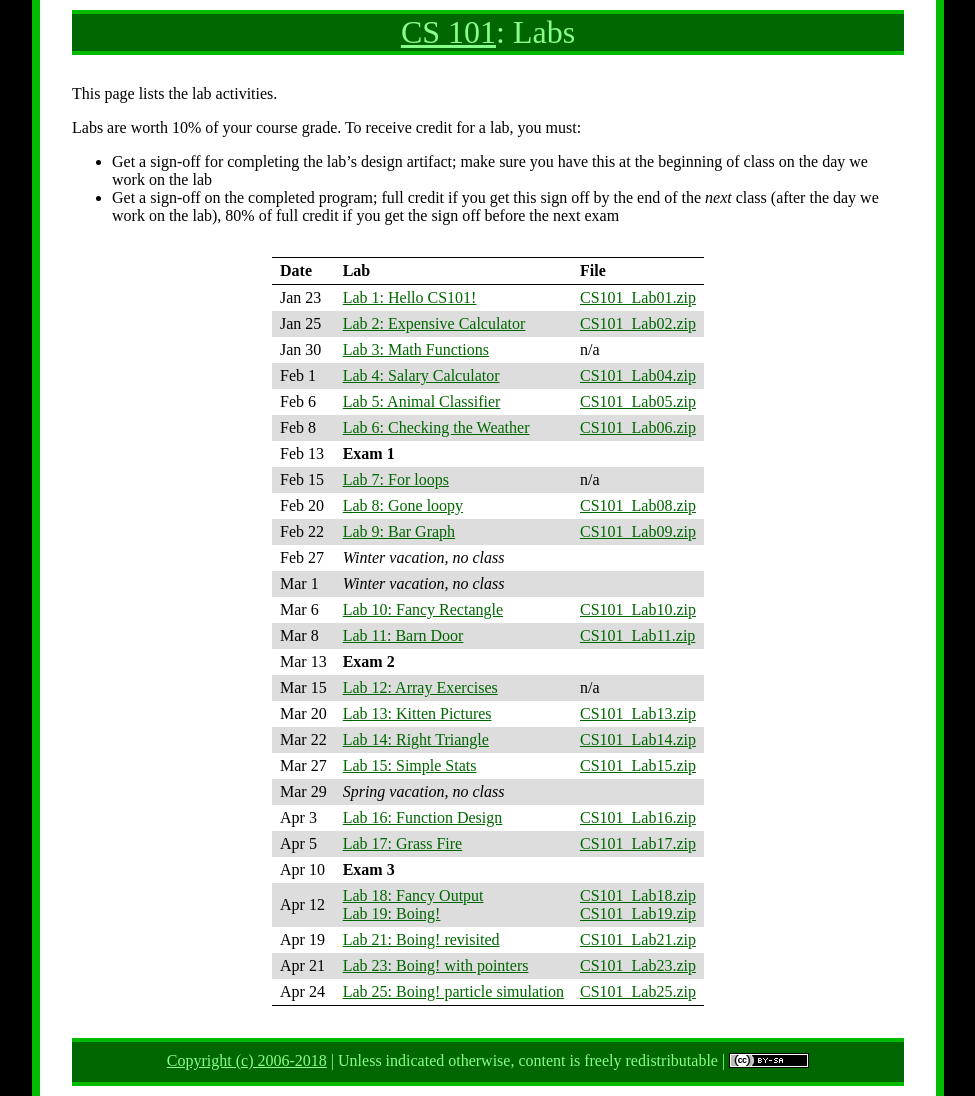
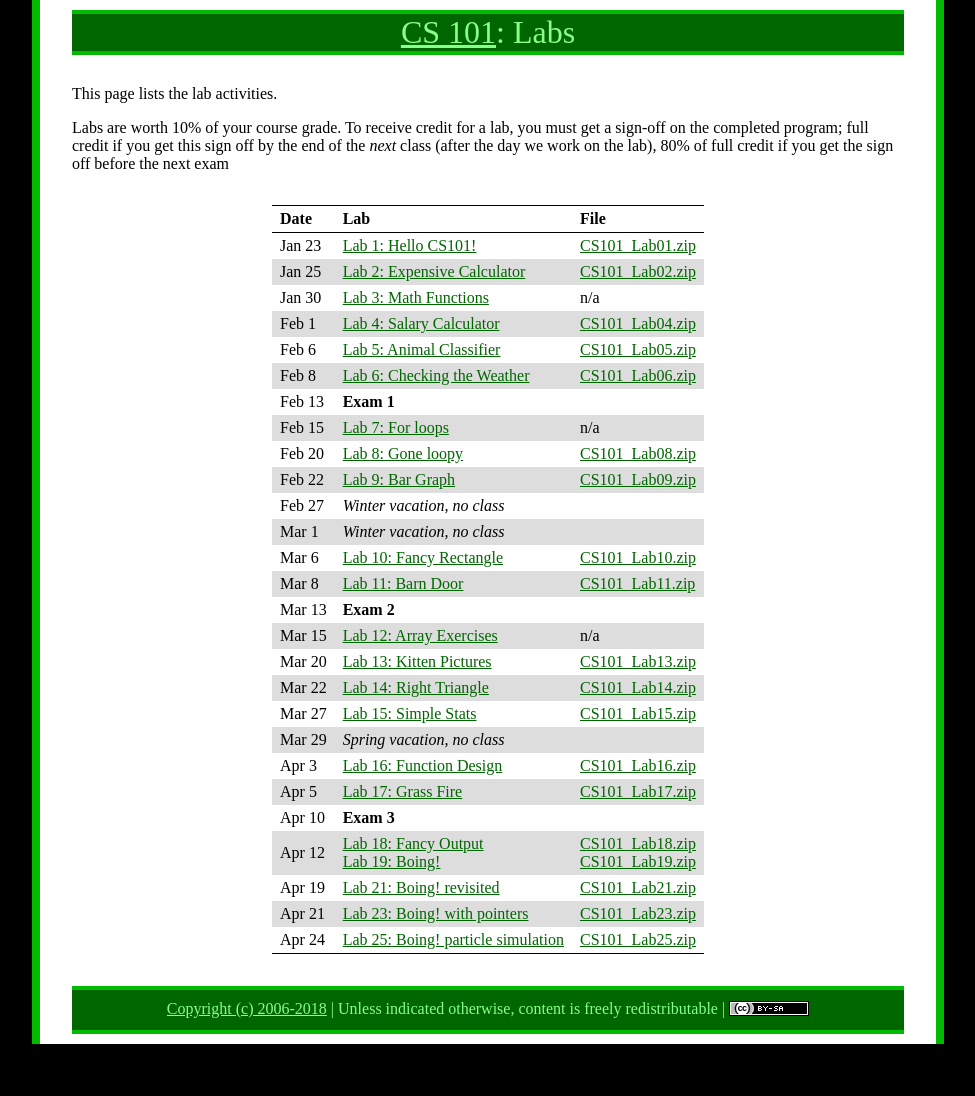
Before and after one commit to ycpcs/cs101-spring2018, a Jekyll site: the page built from labs/index.md, in a window 1280 px wide. Shown: the whole page, without its empty margins (152-1127 px from the left). Built offline with Jekyll 4.4.1, drawn with Linux system fonts in a browser that asks for light colours; after the commit the page ends 1044 px from its top, so only the background shows below that.

Commit message:
sign-off on design artifact no longer required

```diff
--- a/labs/index.md
+++ b/labs/index.md
@@ -5,10 +5,7 @@ title: "Labs"
 
 This page lists the lab activities.
 
-Labs are worth 10% of your course grade.  To receive credit for a lab, you must:
-
-* Get a sign-off for completing the lab's design artifact; make sure you have this at the beginning of class on the day we work on the lab
-* Get a sign-off on the completed program; full credit if you get this sign off by the end of the *next* class (after the day we work on the lab), 80% of full credit if you get the sign off before the next exam
+Labs are worth 10% of your course grade.  To receive credit for a lab, you must get a sign-off on the completed program; full credit if you get this sign off by the end of the *next* class (after the day we work on the lab), 80% of full credit if you get the sign off before the next exam
 
 > Date | Lab | File
 > ---- | --- | ----
@@ -52,3 +49,7 @@ Labs are worth 10% of your course grade.  To receive credit for a lab, you must:
 > &mdash; | [Lab 11: More Array Exercises](lab11.html) | n/a
 > &mdash; | [Lab 15: Functions reading/modifying exercise](lab15.html) | [CS101\_Lab15.zip](CS101_Lab15.zip)
 -->
+
+<!-- vim:set wrap: -->
+<!-- vim:set linebreak: -->
+<!-- vim:set nolist: -->
```
